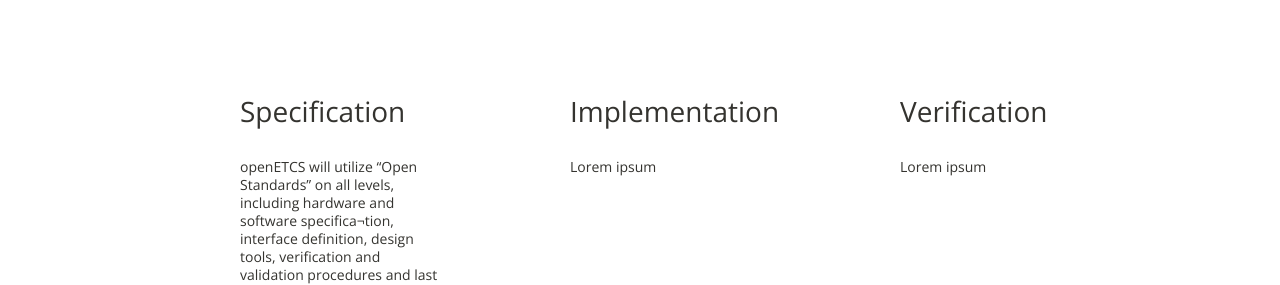
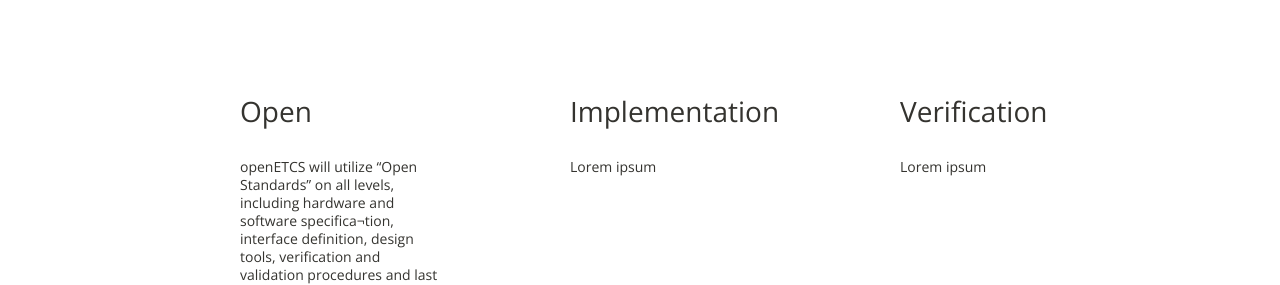
Before and after one commit to openETCS/openetcs.github.com, a Jekyll site: the page built from index.html, in a window 1280 px wide. Shown: the part 532-817 px from the top of the page. Built offline with Jekyll 4.4.1, drawn with Linux system fonts in a browser that asks for light colours.

Commit message:
Update index.html

```diff
--- a/index.html
+++ b/index.html
@@ -19,7 +19,7 @@ title: European Train Control System. Open Proof. Open Source.
   <div class="feature span3">
     <div id="Open" class="icon"></div>
     <div class="feature-description">
-      <h2>Specification</h2>
+      <h2>Open</h2>
       <p>
         openETCS will utilize “Open Standards” on all levels, including hardware and software specifica¬tion, interface definition, design tools, verification and validation procedures and last but not least embedded control software. By applying those technologies and related business concepts a significant cost cut for the final onboard product is expected down to or even below conventional high performance cab signalling systems (e.g. LZB Linien-Zug-Beeinflussung, as used in Germany, Austria and Spain).
       </p>
```
